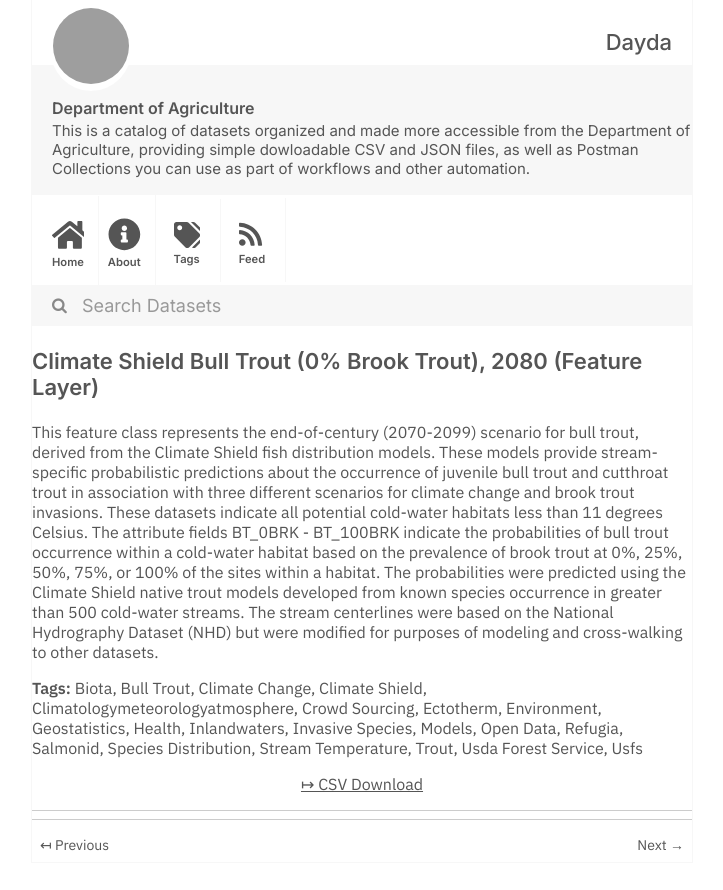
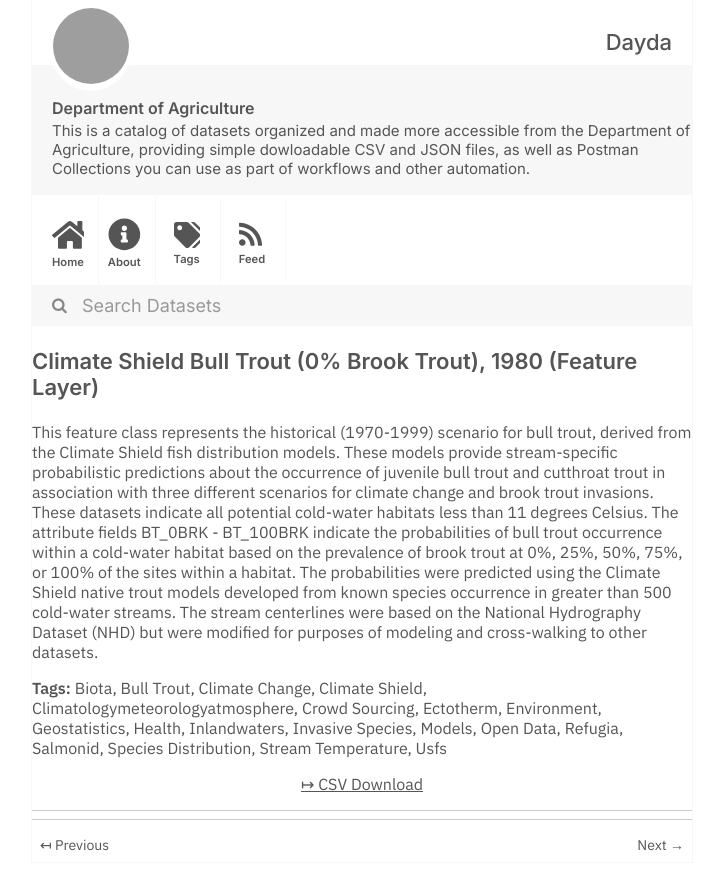
Before and after one commit to dayda-entities/department-of-agriculture, a Jekyll site: the page built from _posts/2020-12-03-climate-shield-bull-trout-0-br.md, in a window 1280 px wide, cut to the strip 0-890 px from the top of the page. Shown: the whole strip, without its empty margins (278-1001 px from the left). Built offline with Jekyll 4.4.1, drawn with Linux system fonts in a browser that asks for light colours; grey boxes are pictures that could not be loaded.

```diff
--- a/_posts/2020-12-03-climate-shield-bull-trout-0-br.md
+++ b/_posts/2020-12-03-climate-shield-bull-trout-0-br.md
@@ -1,7 +1,7 @@
 ---
-title: 'Climate Shield Bull Trout (0% Brook Trout), 2080 (Feature Layer)'
-created: '2020-12-03T20:26:23.384646'
-modified: '2021-05-14T15:12:04.118843'
+title: 'Climate Shield Bull Trout (0% Brook Trout), 1980 (Feature Layer)'
+created: '2020-12-03T20:26:22.007157'
+modified: '2021-05-14T15:11:52.191922'
 state: active
 type: dataset
 tags:
@@ -23,14 +23,12 @@ tags:
   - Salmonid
   - Species Distribution
   - Stream Temperature
-  - Trout
-  - Usda Forest Service
   - Usfs
 groups: []
 csv_url: >-
-  https://data-usfs.hub.arcgis.com/datasets/9f2de277cc0e472788f68823b7da6f7f_2.csv?outSR=%7B%22latestWkid%22%3A4269%2C%22wkid%22%3A4269%7D
+  https://data-usfs.hub.arcgis.com/datasets/c1639ff04e304270b3d9fd656cdb7efe_0.csv?outSR=%7B%22latestWkid%22%3A4269%2C%22wkid%22%3A4269%7D
 json_url: ''
 layout: post
 
 ---
-This feature class represents the end-of-century (2070-2099) scenario for bull trout, derived from the Climate Shield fish distribution models. These models provide stream-specific probabilistic predictions about the occurrence of juvenile bull trout and cutthroat trout in association with three different scenarios for climate change and brook trout invasions. These datasets indicate all potential cold-water habitats less than 11 degrees Celsius. The attribute fields BT_0BRK - BT_100BRK indicate the probabilities of bull trout occurrence within a cold-water habitat based on the prevalence of brook trout at 0%, 25%, 50%, 75%, or 100% of the sites within a habitat. The probabilities were predicted using the Climate Shield native trout models developed from known species occurrence in greater than 500 cold-water streams. The stream centerlines were based on the National Hydrography Dataset (NHD) but were modified for purposes of modeling and cross-walking to other datasets.
+This feature class represents the historical (1970-1999) scenario for bull trout, derived from the Climate Shield fish distribution models. These models provide stream-specific probabilistic predictions about the occurrence of juvenile bull trout and cutthroat trout in association with three different scenarios for climate change and brook trout invasions. These datasets indicate all potential cold-water habitats less than 11 degrees Celsius. The attribute fields BT_0BRK - BT_100BRK indicate the probabilities of bull trout occurrence within a cold-water habitat based on the prevalence of brook trout at 0%, 25%, 50%, 75%, or 100% of the sites within a habitat. The probabilities were predicted using the Climate Shield native trout models developed from known species occurrence in greater than 500 cold-water streams. The stream centerlines were based on the National Hydrography Dataset (NHD) but were modified for purposes of modeling and cross-walking to other datasets.
```
